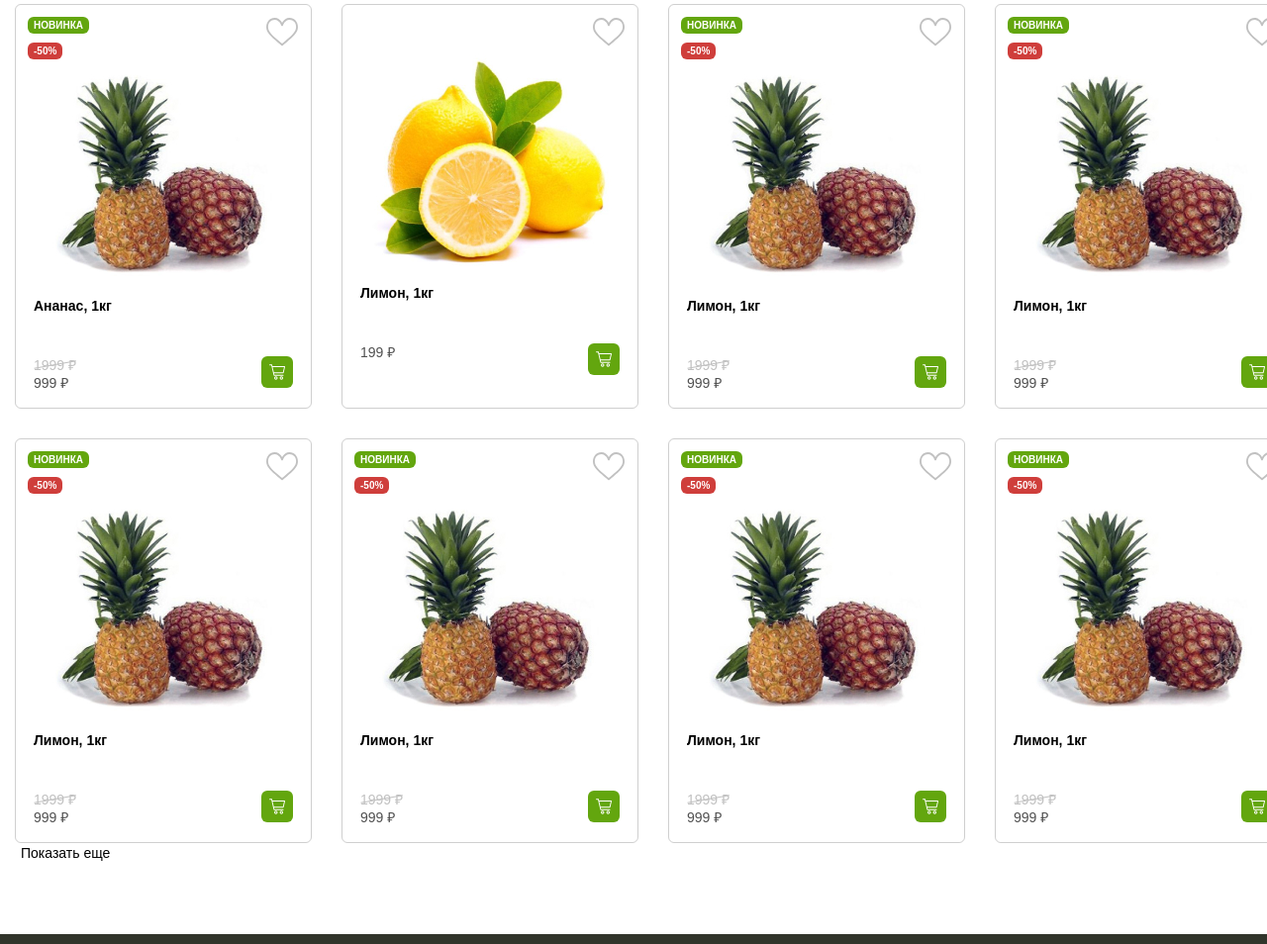
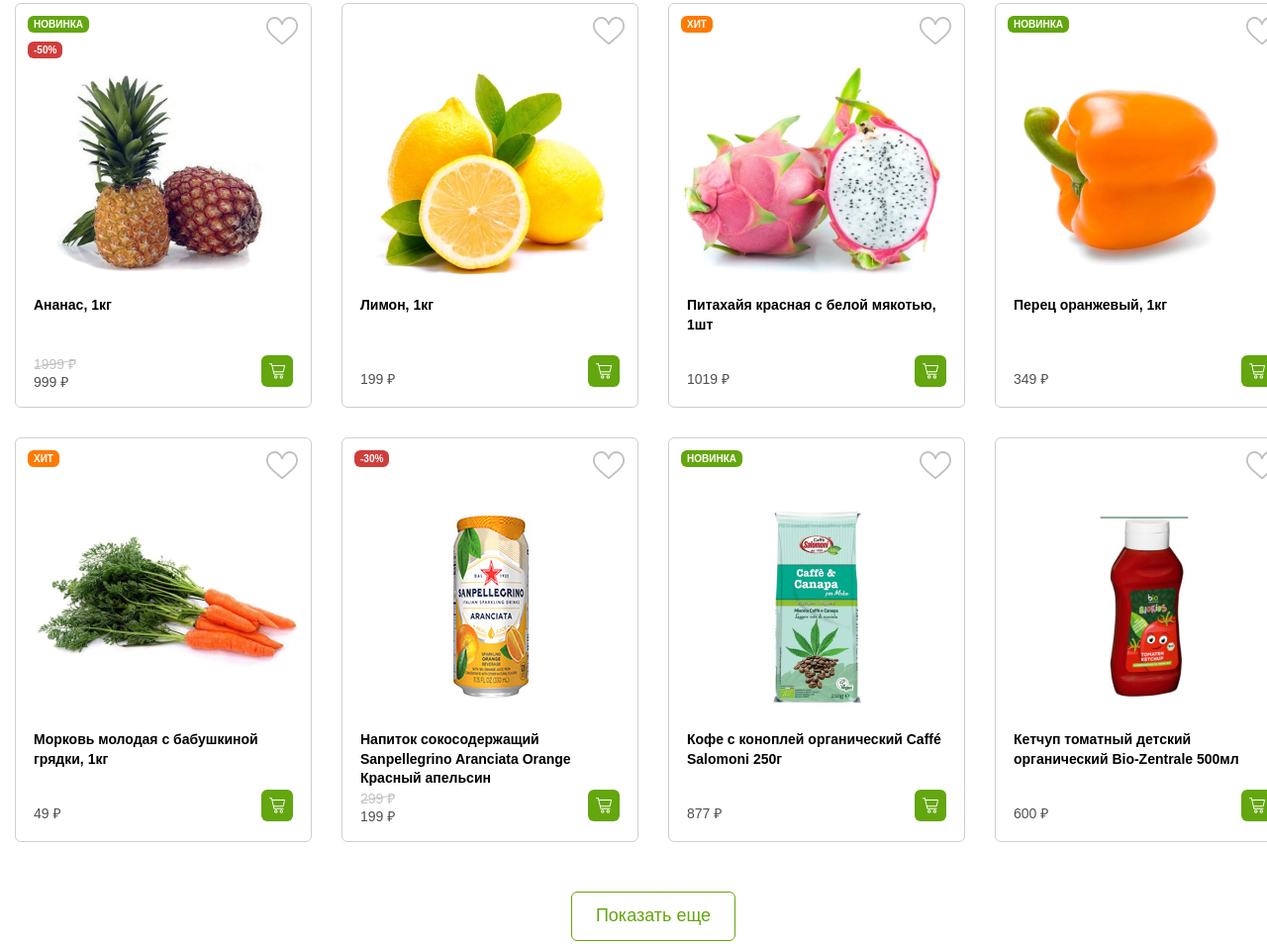
Before and after one commit to skoropadww/Freshok, a website: page app/index.html in a window 1280 px wide. Shown: the part 1112-2066 px from the top of the page at 99% size. Drawn offline with nearby package versions, Linux system fonts and the light colour scheme; files that its build step writes are made by us from their sources; files whose address does not match are found by name.

Commit message:
12 home work

```diff
--- a/app/index.html
+++ b/app/index.html
@@ -150,45 +150,47 @@
         <h2 class="goods__title title">Топовые товары</h2>
         <ul class="goods__filter">
           <li class="goods__filter-item">
-            <button class="goods__filter-btn" type="button">
+            <button class="goods__filter-btn" data-filter="all" type="button">
               Все товары
             </button>
           </li>
           <li class="goods__filter-item">
-            <button class="goods__filter-btn" type="button">
+            <button class="goods__filter-btn" data-filter=".fruits" type="button">
               Фрукты
             </button>
           </li>
           <li class="goods__filter-item">
-            <button class="goods__filter-btn" type="button">
+            <button class="goods__filter-btn" data-filter=".vegetables" type="button">
               ОВОЩИ
             </button>
           </li>
           <li class="goods__filter-item">
-            <button class="goods__filter-btn" type="button">
+            <button class="goods__filter-btn" data-filter=".drinks" type="button">
               Напитки
             </button>
           </li>
           <li class="goods__filter-item">
-            <button class="goods__filter-btn" type="button">
+            <button class="goods__filter-btn" data-filter=".grocery" type="button">
               БАКАЛЕЯ
             </button>
           </li>
         </ul>
         <ul class="goods__list">
-          <li class="goods-item">
+          <li class="mix goods-item fruits">
             <div class="goods-item__top">
               <ul class="goods-item__top-list">
                 <li class="goods-item__top-item goods-item__top-item--new">
                   новинка
                 </li>
-                <li class="goods-item__top-item goods-item__top-item--half">
+                <li class="goods-item__top-item goods-item__top-item--discount">
                   -50%
                 </li>
               </ul>
               <button class="goods-item__top-btn " type="button"></button>
             </div>
-            <img class="goods-item__img" src="images/content/body-7.jpg" alt="Сочный ананас">
+            <div class="goods-item__picture">
+              <img class="goods-item__img" src="images/content/body-7.jpg" alt="Сочный ананас">
+            </div>
             <p class="goods-item__desc">
               Ананас,
               <span>1кг</span>
@@ -203,189 +205,164 @@
               <a class="goods-item__cart" href="#"></a>
             </div>
           </li>
-          <li class="goods-item">
+          <li class="mix goods-item fruits">
             <div class="goods-item__top">
               <ul class="goods-item__top-list">
               </ul>
               <button class="goods-item__top-btn " type="button"></button>
             </div>
-            <img class="goods-item__img" src="images/content/body-6.jpg" alt="Кислый лимон">
+            <div class="goods-item__picture">
+              <img class="goods-item__img" src="images/content/body-6.jpg" alt="Кислый лимон">
+            </div>
             <p class="goods-item__desc">
               Лимон,
               <span>1кг</span>
             </p>
             <div class="goods-item__bottom">
-              <p class="goods-item__price">
-
+              <p class="goods-item__price goods-item__price--one">
                 199 &#8381
               </p>
               <a class="goods-item__cart" href="#"></a>
             </div>
           </li>
-          <li class="goods-item">
+          <li class="mix goods-item fruits">
+            <div class="goods-item__top">
+              <ul class="goods-item__top-list">
+                <li class="goods-item__top-item goods-item__top-item--hit">
+                  хит
+                </li>
+              </ul>
+              <button class="goods-item__top-btn " type="button"></button>
+            </div>
+            <div class="goods-item__picture">
+              <img class="goods-item__img" src="images/content/body-5.jpg" alt="Питахайя красная">
+            </div>
+            <p class="goods-item__desc">
+              Питахайя красная с белой мякотью,
+              <span>1шт</span>
+            </p>
+            <div class="goods-item__bottom">
+              <p class="goods-item__price goods-item__price--one">
+                1019 &#8381
+              </p>
+              <a class="goods-item__cart" href="#"></a>
+            </div>
+          </li>
+          <li class="mix goods-item vegetables">
             <div class="goods-item__top">
               <ul class="goods-item__top-list">
                 <li class="goods-item__top-item goods-item__top-item--new">
                   новинка
                 </li>
-                <li class="goods-item__top-item goods-item__top-item--half">
-                  -50%
+              </ul>
+              <button class="goods-item__top-btn " type="button"></button>
+            </div>
+            <div class="goods-item__picture">
+              <img class="goods-item__img" src="images/content/body-4.jpg" alt="Перец">
+            </div>
+            <p class="goods-item__desc">
+              Перец оранжевый,
+              <span>1кг</span>
+            </p>
+            <div class="goods-item__bottom">
+              <p class="goods-item__price goods-item__price--one">
+                349 &#8381
+              </p>
+              <a class="goods-item__cart" href="#"></a>
+            </div>
+          </li>
+          <li class="mix goods-item vegetables">
+            <div class="goods-item__top">
+              <ul class="goods-item__top-list">
+                <li class="goods-item__top-item goods-item__top-item--hit">
+                  хит
                 </li>
               </ul>
               <button class="goods-item__top-btn " type="button"></button>
             </div>
-            <img class="goods-item__img" src="images/content/body-7.jpg" alt="Сочный ананас">
+            <div class="goods-item__picture">
+              <img class="goods-item__img" src="images/content/body-3.jpg" alt="Морковь молодая">
+            </div>
             <p class="goods-item__desc">
-              Лимон,
+              Морковь молодая с бабушкиной грядки,
               <span>1кг</span>
+            </p>
+            <div class="goods-item__bottom">
+              <p class="goods-item__price goods-item__price--one">
+                49 &#8381
+              </p>
+              <a class="goods-item__cart" href="#"></a>
+            </div>
+          </li>
+          <li class="mix goods-item drinks">
+            <div class="goods-item__top">
+              <ul class="goods-item__top-list">
+                <li class="goods-item__top-item goods-item__top-item--discount">
+                  -30%
+                </li>
+              </ul>
+              <button class="goods-item__top-btn " type="button"></button>
+            </div>
+            <div class="goods-item__picture">
+              <img class="goods-item__img" src="images/content/body-2.jpg" alt="Sanpellegrino Aranciata">
+            </div>
+            <p class="goods-item__desc">
+              Напиток сокосодержащий Sanpellegrino Aranciata Orange Красный апельсин безалкогольный...
             </p>
             <div class="goods-item__bottom">
               <p class="goods-item__price">
                 <span class="goods-item__oldprice">
-                  1999 &#8381
+                  299 &#8381
                 </span>
-                999 &#8381
+                199 &#8381
               </p>
               <a class="goods-item__cart" href="#"></a>
             </div>
           </li>
-          <li class="goods-item">
+          <li class="mix goods-item grocery">
             <div class="goods-item__top">
               <ul class="goods-item__top-list">
                 <li class="goods-item__top-item goods-item__top-item--new">
                   новинка
                 </li>
-                <li class="goods-item__top-item goods-item__top-item--half">
-                  -50%
-                </li>
               </ul>
               <button class="goods-item__top-btn " type="button"></button>
             </div>
-            <img class="goods-item__img" src="images/content/body-7.jpg" alt="Сочный ананас">
+            <div class="goods-item__picture">
+              <img class="goods-item__img" src="images/content/body-1.jpg" alt="Кофе с коноплей">
+            </div>
             <p class="goods-item__desc">
-              Лимон,
-              <span>1кг</span>
+              Кофе с коноплей органический Caffé Salomoni 250г
             </p>
             <div class="goods-item__bottom">
-              <p class="goods-item__price">
-                <span class="goods-item__oldprice">
-                  1999 &#8381
-                </span>
-                999 &#8381
+              <p class="goods-item__price goods-item__price--one">
+                877 &#8381
               </p>
               <a class="goods-item__cart" href="#"></a>
             </div>
           </li>
-          <li class="goods-item">
+          <li class="mix goods-item grocery">
             <div class="goods-item__top">
               <ul class="goods-item__top-list">
-                <li class="goods-item__top-item goods-item__top-item--new">
-                  новинка
-                </li>
-                <li class="goods-item__top-item goods-item__top-item--half">
-                  -50%
-                </li>
+
               </ul>
               <button class="goods-item__top-btn " type="button"></button>
             </div>
-            <img class="goods-item__img" src="images/content/body-7.jpg" alt="Сочный ананас">
+            <div class="goods-item__picture">
+              <img class="goods-item__img" src="images/content/body.jpg" alt="Кетчуп томатный">
+            </div>
             <p class="goods-item__desc">
-              Лимон,
-              <span>1кг</span>
+              Кетчуп томатный детский органический Bio-Zentrale 500мл
             </p>
             <div class="goods-item__bottom">
-              <p class="goods-item__price">
-                <span class="goods-item__oldprice">
-                  1999 &#8381
-                </span>
-                999 &#8381
-              </p>
-              <a class="goods-item__cart" href="#"></a>
-            </div>
-          </li>
-          <li class="goods-item">
-            <div class="goods-item__top">
-              <ul class="goods-item__top-list">
-                <li class="goods-item__top-item goods-item__top-item--new">
-                  новинка
-                </li>
-                <li class="goods-item__top-item goods-item__top-item--half">
-                  -50%
-                </li>
-              </ul>
-              <button class="goods-item__top-btn " type="button"></button>
-            </div>
-            <img class="goods-item__img" src="images/content/body-7.jpg" alt="Сочный ананас">
-            <p class="goods-item__desc">
-              Лимон,
-              <span>1кг</span>
-            </p>
-            <div class="goods-item__bottom">
-              <p class="goods-item__price">
-                <span class="goods-item__oldprice">
-                  1999 &#8381
-                </span>
-                999 &#8381
-              </p>
-              <a class="goods-item__cart" href="#"></a>
-            </div>
-          </li>
-          <li class="goods-item">
-            <div class="goods-item__top">
-              <ul class="goods-item__top-list">
-                <li class="goods-item__top-item goods-item__top-item--new">
-                  новинка
-                </li>
-                <li class="goods-item__top-item goods-item__top-item--half">
-                  -50%
-                </li>
-              </ul>
-              <button class="goods-item__top-btn " type="button"></button>
-            </div>
-            <img class="goods-item__img" src="images/content/body-7.jpg" alt="Сочный ананас">
-            <p class="goods-item__desc">
-              Лимон,
-              <span>1кг</span>
-            </p>
-            <div class="goods-item__bottom">
-              <p class="goods-item__price">
-                <span class="goods-item__oldprice">
-                  1999 &#8381
-                </span>
-                999 &#8381
-              </p>
-              <a class="goods-item__cart" href="#"></a>
-            </div>
-          </li>
-          <li class="goods-item">
-            <div class="goods-item__top">
-              <ul class="goods-item__top-list">
-                <li class="goods-item__top-item goods-item__top-item--new">
-                  новинка
-                </li>
-                <li class="goods-item__top-item goods-item__top-item--half">
-                  -50%
-                </li>
-              </ul>
-              <button class="goods-item__top-btn " type="button"></button>
-            </div>
-            <img class="goods-item__img" src="images/content/body-7.jpg" alt="Сочный ананас">
-            <p class="goods-item__desc">
-              Лимон,
-              <span>1кг</span>
-            </p>
-            <div class="goods-item__bottom">
-              <p class="goods-item__price">
-                <span class="goods-item__oldprice">
-                  1999 &#8381
-                </span>
-                999 &#8381
+              <p class="goods-item__price goods-item__price--one">
+                600 &#8381
               </p>
               <a class="goods-item__cart" href="#"></a>
             </div>
           </li>
         </ul>
-        <button type="button">Показать еще</button>
+        <button class="goods__btn" type="button">Показать еще</button>
       </div>
     </section>
   </main>
--- a/app/js/main.js
+++ b/app/js/main.js
@@ -2,4 +2,5 @@ $(function(){
   $('.slider').slick({
 
   });
+  var mixer = mixitup('.goods__list');
 })
--- a/app/scss/style.scss
+++ b/app/scss/style.scss
@@ -356,10 +356,10 @@
   &__title {
     text-align: center;
   }
-  ul.goods__filter {
+  .goods__filter {
     display: flex;
     justify-content: center;
-    margin: 0 auto 50px auto;
+    margin: 0 auto 48px;
   }
   &__filter-item:not(:last-child) {
     margin-right: 24px;
@@ -370,14 +370,50 @@
     color: $default-ldark;
     font-size: 15px;
     letter-spacing: 0.03px;
+    border-bottom: 1px solid transparent;
     line-height: 1.3;
+    transition: all 0.3s linear;
+    &:hover {
+      border-color: $accent;
+    }
   }
   &__list {
     display: grid;
     grid-template-columns: repeat(4, minmax(300px, 1fr));
     grid-template-rows: repeat(2, 409px) ;
     grid-gap: 30px;
+    margin-bottom: 48px;
   }
+  &__btn {
+    display: block;
+    margin: 50px auto 0;
+    max-width: max-content;
+    font-size: 18px;
+    line-height: 1.3;
+    color: $accent;
+    border: 1px solid $accent;
+    background-color: #fff;
+    padding: 12px 24px;
+    border-radius: 6px;
+    transition-property: border-color, background-color, color;
+    transition: 0.3s linear;
+    &:hover {
+      color: #fff;
+      background-color: $accent;
+    }
+    &:focus {
+      border-color: $like;
+      background-color: $like;
+    }
+    &:active {
+      background-color: $hit;
+      border-color: $hit;
+    }
+  }
+}
+
+.mixitup-control-active {
+  border-color:#E0EDCF;
 }
 
 .goods-item {
@@ -393,13 +429,13 @@
     text-transform: uppercase;
     @extend %lato-700;
     color: #fff;
+    height: 43px;
   }
   &__top-item {
     border-radius: 6px;
     padding: 4px 6px 3px;
     line-height: 1;
     letter-spacing: 0.03;
-
     width: min-content;
     &:not(:last-child){
       margin-bottom: 9px;
@@ -407,7 +443,7 @@
     &--new {
       background-color: $accent;
     }
-    &--half {
+    &--discount {
       background-color: $accent-red;
     }
     &--hit {
@@ -428,6 +464,36 @@
      transform: scale(0.8);
     }
   }
+  &__picture {
+    position: relative;
+    cursor: pointer;
+    &::before,
+    &::after {
+      content: '';
+      position: absolute;
+      z-index: 2;
+    }
+    &:hover{
+      &::before{
+        background-color: rgba(0,0,0, 0.1);
+        left: 0;
+        right: 0;
+        top: 0;
+        bottom: 0;
+      }
+      &::after {
+        background-image: url(../images/loop-icon.svg);
+        background-position: center;
+        background-repeat: no-repeat;
+        background-size: cover;
+        width: 50px;
+        height: 50px;
+        top: 50%;
+        left: 50%;
+        transform: translate(-50%, -50%);
+      }
+    }
+  }
   &__img {
     width: 100%;
     margin-bottom: 18px;
@@ -435,6 +501,8 @@
   &__desc {
     max-height: 60px;
     height: 100%;
+    font-size: 14px;
+    line-height: 1.4;
     overflow: hidden;
     padding: 0 18px 10px;
     @extend %lato-600;
@@ -462,6 +530,9 @@
         transform: rotate(170deg);
       }
     }
+  }
+  &__price--one {
+    padding-top: 15px;
   }
   &__cart {
     background-color:$accent;
--- a/gulpfile.js
+++ b/gulpfile.js
@@ -43,6 +43,7 @@ function scripts() {
     return src([
         'node_modules/jquery/dist/jquery.js',
         'node_modules/slick-carousel/slick/slick.min.js',
+        'node_modules/mixitup/dist/mixitup.js',
         'app/js/main.js'
     ])
         .pipe(concat('main.min.js'))
--- a/package.json
+++ b/package.json
@@ -18,6 +18,7 @@
     "gulp-sass": "^4.1.0",
     "gulp-uglify-es": "^2.0.0",
     "jquery": "^3.6.0",
+    "mixitup": "^3.3.1",
     "slick-carousel": "^1.8.1"
   }
 }
```
Also changed, not shown: app/images/loop-icon.svg (added), app/js/main.min.js.
